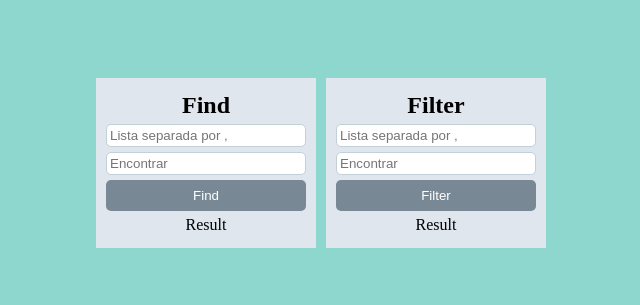
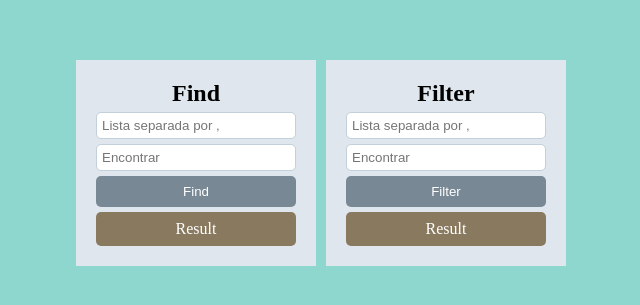
Before and after one commit to FernandoFogaca/Busca-SASS, a website built with webpack: page index.html in a window 1280 px wide. Shown: the part 287-592 px from the top of the page, without its empty margins (319-959 px from the left). Built offline with nearby package versions, Linux system fonts and the light colour scheme.

Commit message:
Final Updated

```diff
--- a/SCSS/_componentes.scss
+++ b/SCSS/_componentes.scss
@@ -3,9 +3,9 @@
   min-height: 150px;
   min-width: 200px;
   flex-grow: 1;
-  padding: 10px;
+  padding: 20px;
 
-  max-width: 200px;
+  max-width: 150px;
   max-height: 300px;
 
 
@@ -29,7 +29,24 @@ width: 100%;
 box-sizing: border-box;
 border-radius: 5px;
 border: solid 1px $cinza-medio;
-padding: 3px;
+padding: 5px;
 
 
 }
+
+@mixin panelResultado {
+
+
+width: 100%;
+background-color: $marrom;
+border: none;
+border-radius: 5px;
+color: white;
+padding: 8px;
+box-sizing: border-box;
+text-align: center;
+
+
+
+
+}
--- a/index.html
+++ b/index.html
@@ -9,25 +9,21 @@
 
 <body>
     <main>
-
-        <div class="card" >
+        <div class="card">
             <h2>Find</h2>
             <input placeholder="Lista separada por ," type="text" id="findList">
             <input placeholder="Encontrar" type="text"  id="findBusca">
             <button id="findBtn">Find </button>
-            <div id="findResult">Result</div>
+            <div class="panelResultado" id="findResult">Result</div>
         </div>
 
         <div class="card">
             <h2>Filter</h2>
             <input placeholder="Lista separada por ," type="text" id="filterList">
             <input placeholder="Encontrar" type="text"  id="filterBusca">
-            <button id="findBtn">Filter </button>
-            <div id="findResult">Result</div>
-
+            <button id="filterBtn">Filter </button>
+            <div class="panelResultado" id="filterResult">Result</div>
         </div>
-
-
     </main>
 </body>
 
--- a/index.js
+++ b/index.js
@@ -4,9 +4,19 @@ import "./index.scss";
 document.getElementById("findBtn").addEventListener("click", iniciarExercicioFind);
 document.getElementById("filterBtn").addEventListener("click", iniciarExercicioFilter);
 
+const lista = document.getElementById("findList").value
+const textoBusca = document.getElementById("findBusca").value
+
+console.log("Lista", lista);
+console.log("Texto de Busca:" , textoBusca);
+
+
+
+
+
 function iniciarExercicioFilter() {
- console.log("Iniciando exercício filter");
+
 }
 function iniciarExercicioFind() {
- console.log("Iniciando exercício find");
+
 }
--- a/index.scss
+++ b/index.scss
@@ -1,12 +1,9 @@
-
 @import "./scss/cores";
 @import "./scss/componentes.scss";
 @import "./scss/layout.scss";
 @import "./SCSS/resets.scss";
 
-
 .card {
-
     @include card;
     display: flex;
     flex-direction: column;
@@ -21,6 +18,10 @@
     input {
         @include inputText;
     }
+
+    .panelResultado {
+        @include panelResultado
+    }
 }
 
 main {
@@ -30,5 +31,4 @@ main {
     justify-content: center;
     height: 100%;
     padding: 50px;
-
 }
```
